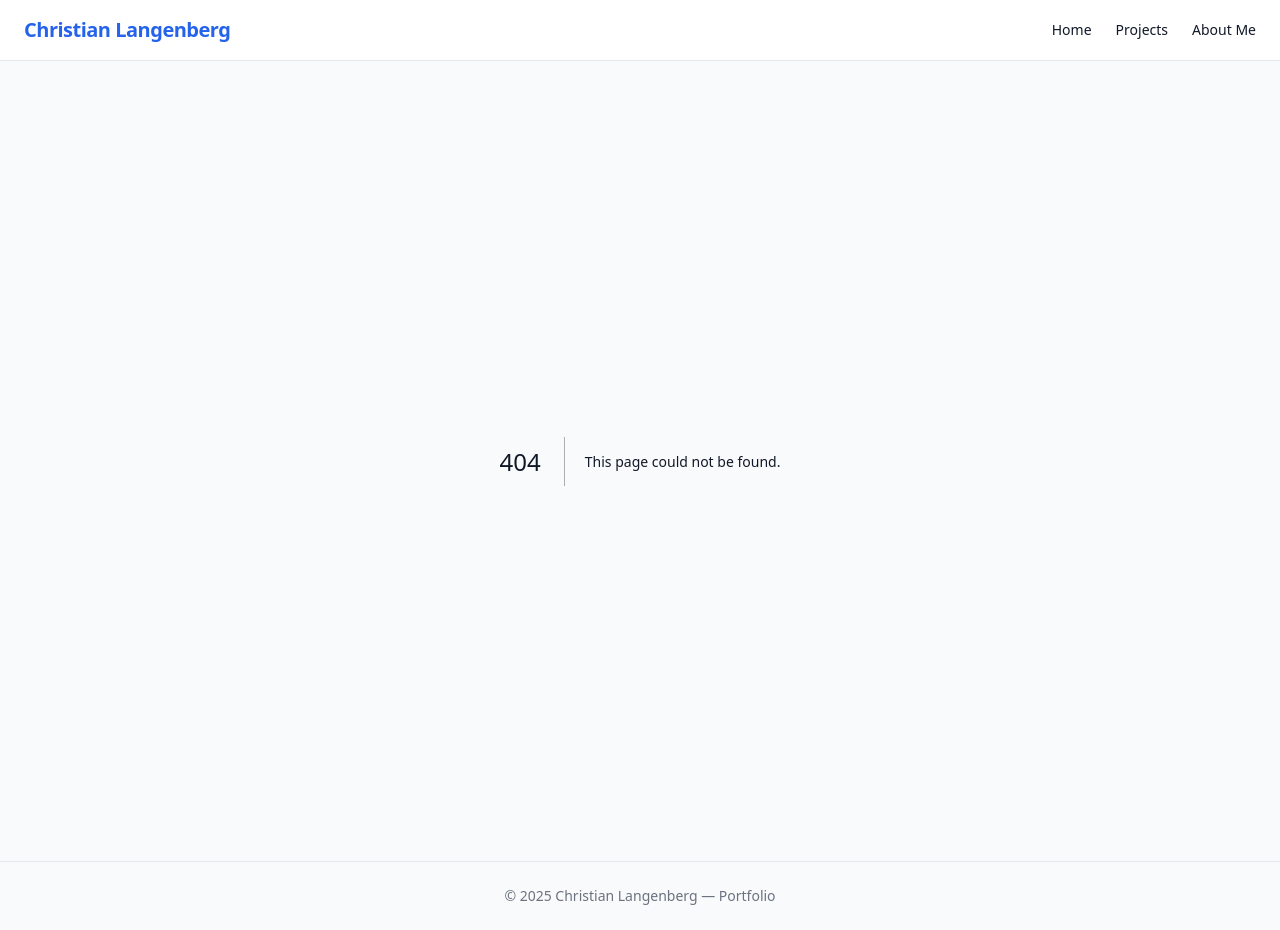
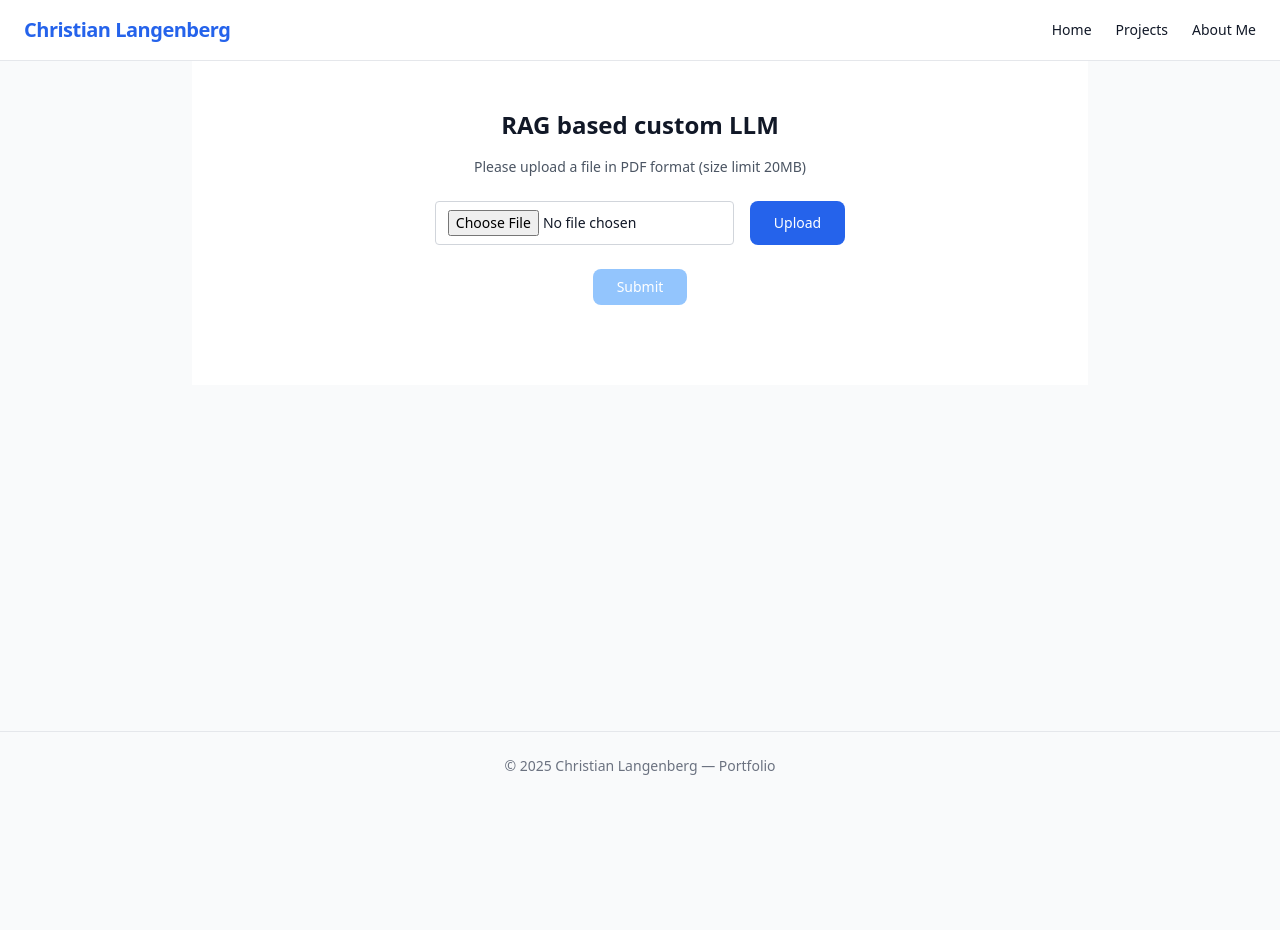
Before and after one commit to whatzabi75/my-portfolio, a Next.js app: page /projects/rag-deployment in a window 1280 px wide. Before the commit this address had no page. After the commit the page ends 800 px from the top, so only its background shows below. Built offline with nearby package versions, Linux system fonts and the light colour scheme.

Commit message:
Add RAG deployment project frontend with upload, training spinner and chat UI

```diff
--- a/src/app/projects/page.tsx
+++ b/src/app/projects/page.tsx
@@ -13,9 +13,16 @@ export default function ProjectsPage() {
     {
       title: "Stock Market Analyzer",
       description: "A Python tool that visualizes and analyzes stock data. It fetches historical stock data using yfinance and provides insights using the OpenAI GPT-4o-mini LLM, all wrapped in a Next.js frontend.",
-      tech: ["Python", "yfinance", "Hugging Face LLM", "Next.js"],
+      tech: ["Python", "yfinance", "GPT-4o-mini", "Next.js"],
       image: "/stock-analyzer.jpg",
       link: "/projects/stock-analyzer",
+    },
+        {
+      title: "Custom LLM Chatbot",
+      description: "A Python tool that trains a RAG-based chatbot using custom documents. It leverages LangChain for document processing and integrates with a Hugging Face LLM for generating responses, all presented in a Next.js frontend.",
+      tech: ["Python", "Flask", "PyPDF2", "VectorDB", "GPT-4o-mini", "LangChain retriever"],
+      image: "/rag-deployment.jpg",
+      link: "/projects/rag-deployment",
     },
   ];
 
--- /dev/null
+++ b/src/app/projects/rag-deployment/page.tsx
@@ -0,0 +1,187 @@
+"use client";
+
+import { useState, useEffect } from "react";
+
+export default function RagDeploymentPage() {
+  const [file, setFile] = useState<File | null>(null);
+  const [isTraining, setIsTraining] = useState(false);
+  const [isTrained, setIsTrained] = useState(false);
+  const [chatHistory, setChatHistory] = useState<{ user: string; bot: string }[]>([]);
+  const [inputValue, setInputValue] = useState("");
+
+  const handleFileChange = (e: React.ChangeEvent<HTMLInputElement>) => {
+    if (e.target.files && e.target.files.length > 0) {
+      const selectedFile = e.target.files[0];
+      if (selectedFile.type !== "application/pdf") {
+        alert("Please upload a PDF file.");
+        e.target.value = "";
+        setFile(null);
+        return;
+      }
+      if (selectedFile.size > 20 * 1024 * 1024) {
+        alert("File size exceeds 20MB limit.");
+        e.target.value = "";
+        setFile(null);
+        return;
+      }
+      setFile(selectedFile);
+    }
+  };
+
+  const handleUpload = () => {
+    if (!file) {
+      alert("Please select a PDF file to upload.");
+      return;
+    }
+    alert(`File "${file.name}" is ready to be submitted.`);
+  };
+
+  const handleSubmit = () => {
+    if (!file) {
+      alert("Please upload a PDF file before submitting.");
+      return;
+    }
+    setIsTraining(true);
+    setIsTrained(false);
+    // Simulate training for 3 seconds
+    setTimeout(() => {
+      setIsTraining(false);
+      setIsTrained(true);
+    }, 3000);
+  };
+
+  const handleSendMessage = () => {
+    if (!inputValue.trim()) return;
+    const userMessage = inputValue.trim();
+    setChatHistory((prev) => [...prev, { user: userMessage, bot: "..." }]);
+    setInputValue("");
+
+    // Simulate bot response after 1.5 seconds
+    setTimeout(() => {
+      setChatHistory((prev) => {
+        const newHistory = [...prev];
+        newHistory[newHistory.length - 1].bot = "This is a simulated response related to your uploaded file.";
+        return newHistory;
+      });
+    }, 1500);
+  };
+
+  const handleKeyDown = (e: React.KeyboardEvent<HTMLInputElement>) => {
+    if (e.key === "Enter") {
+      e.preventDefault();
+      handleSendMessage();
+    }
+  };
+
+  return (
+    <section className="mx-auto max-w-4xl bg-white text-gray-900 px-6 py-12">
+      <h2 className="text-2xl font-semibold mb-4 text-center">RAG based custom LLM</h2>
+      <p className="text-sm text-gray-600 mb-6 text-center">
+        Please upload a file in PDF format (size limit 20MB)
+      </p>
+
+      <div className="flex justify-center gap-4 mb-6">
+        <input
+          type="file"
+          accept="application/pdf"
+          onChange={handleFileChange}
+          className="rounded border border-gray-300 px-3 py-2 text-sm focus:outline-none focus:ring-2 focus:ring-blue-500"
+        />
+        <button
+          onClick={handleUpload}
+          className="px-6 py-2 bg-blue-600 text-white rounded-lg hover:bg-blue-700 transition text-sm"
+          type="button"
+        >
+          Upload
+        </button>
+      </div>
+
+      <div className="flex justify-center mb-8">
+        <button
+          onClick={handleSubmit}
+          disabled={!file || isTraining}
+          className={`px-6 py-2 rounded-lg text-white text-sm transition ${
+            !file || isTraining
+              ? "bg-blue-300 cursor-not-allowed"
+              : "bg-blue-600 hover:bg-blue-700"
+          }`}
+          type="button"
+        >
+          Submit
+        </button>
+      </div>
+
+      {isTraining && (
+        <div className="flex flex-col items-center mb-8 text-blue-600">
+          <svg
+            className="animate-spin h-8 w-8 mb-2 text-blue-600"
+            xmlns="http://www.w3.org/2000/svg"
+            fill="none"
+            viewBox="0 0 24 24"
+          >
+            <circle
+              className="opacity-25"
+              cx="12"
+              cy="12"
+              r="10"
+              stroke="currentColor"
+              strokeWidth="4"
+            ></circle>
+            <path
+              className="opacity-75"
+              fill="currentColor"
+              d="M4 12a8 8 0 018-8v4a4 4 0 00-4 4H4z"
+            ></path>
+          </svg>
+          <p className="text-sm font-medium">The model is currently learning</p>
+        </div>
+      )}
+
+      {isTrained && (
+        <div className="mb-8 text-center text-green-600 font-semibold">
+          Training complete! You can now ask questions below.
+        </div>
+      )}
+
+      {isTrained && (
+        <div className="max-w-3xl mx-auto bg-gray-50 border rounded-lg p-6 shadow-sm">
+          <p className="text-sm text-gray-700 mb-4">
+            Please ask any questions related to the content of the file that you uploaded
+          </p>
+
+          <div className="h-64 overflow-y-auto mb-4 border rounded p-4 bg-white">
+            {chatHistory.length === 0 && (
+              <p className="text-gray-400 text-sm italic">No messages yet. Start by typing a question below.</p>
+            )}
+            {chatHistory.map((entry, idx) => (
+              <div key={idx} className="mb-3">
+                <p className="text-sm font-medium text-blue-700">You:</p>
+                <p className="text-sm mb-1">{entry.user}</p>
+                <p className="text-sm font-medium text-gray-700">Bot:</p>
+                <p className="text-sm">{entry.bot}</p>
+              </div>
+            ))}
+          </div>
+
+          <div className="flex gap-2">
+            <input
+              type="text"
+              value={inputValue}
+              onChange={(e) => setInputValue(e.target.value)}
+              onKeyDown={handleKeyDown}
+              placeholder="Type your question..."
+              className="flex-grow rounded border border-gray-300 px-3 py-2 text-sm focus:outline-none focus:ring-2 focus:ring-blue-500"
+            />
+            <button
+              onClick={handleSendMessage}
+              className="px-4 py-2 bg-blue-600 text-white rounded-lg hover:bg-blue-700 transition text-sm"
+              type="button"
+            >
+              Send
+            </button>
+          </div>
+        </div>
+      )}
+    </section>
+  );
+}
```
Also changed, not shown: 1 other file (tests, documents, lock files or other folders).
